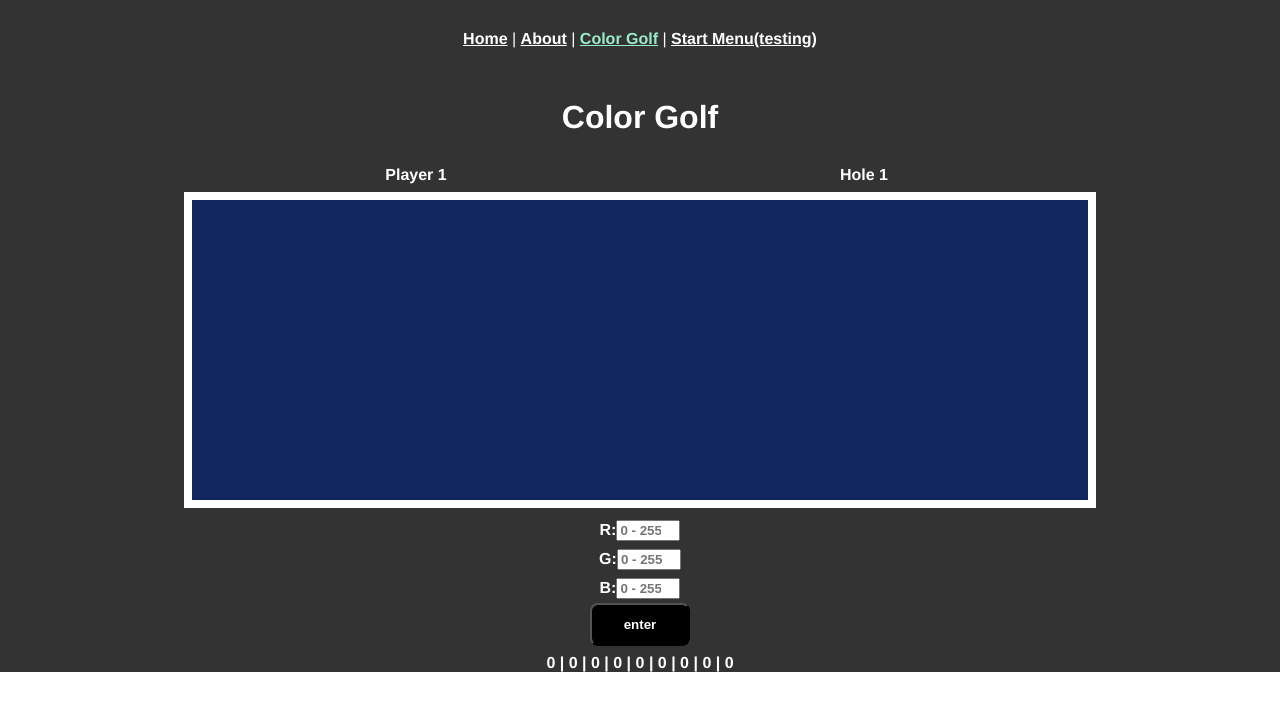
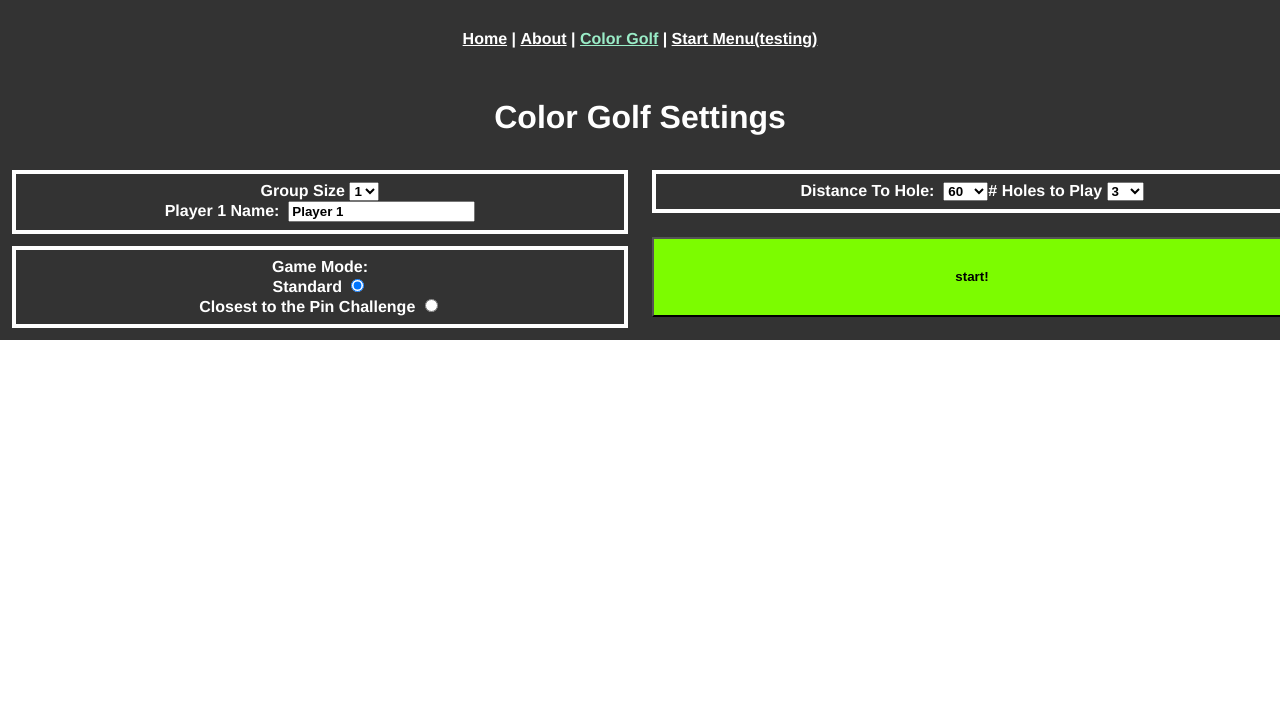
Before and after one commit to z-s-kusz/short-attention-span-js, a Vue app: page /color-golf in a window 1280 px wide. Shown: the top 710 px of the page. Built offline with nearby package versions, Linux system fonts and the light colour scheme.

Commit message:
WIP - Moving color golf into components with a shared view.

```diff
--- a/src/views/ColorGolf.vue
+++ b/src/components/ColorGolf.vue
@@ -44,6 +44,15 @@
 <script>
 export default {
   name: 'ColorGolf',
+
+  props: {
+    distance: Number,
+    gameMode: String,
+    numberOfHoles: Number,
+    playerCount: Number,
+    playerNames: Array,
+  },
+
   data() {
     return {
       red: '',
@@ -62,10 +71,10 @@ export default {
       holeNumber: 1,
       scoreCard: [],
       shotCount: 0,
-      numberOfHoles: 9,
       scoreThreshold: 60, // number player must match to complete the hole
     };
   },
+
   computed: {
     courseClass() {
       return {
@@ -176,6 +185,7 @@ export default {
       return `rgb(${color.r}, ${color.g}, ${color.b})`;
     },
   },
+
 };
 </script>
 <style scoped>
--- a/src/views/ColorGolfMenu.vue
+++ b/src/components/ColorGolfMenu.vue
@@ -45,7 +45,7 @@
             </select>
           </label>
         </form>
-        <button id="start" class="vertical-space-child">start!</button>
+        <button id="start" class="vertical-space-child" v-on:click="startClick">start!</button>
       </div>
     </main>
   </div>
@@ -71,6 +71,18 @@ export default {
         'Player 1', 'Player 2', 'Player 3', 'Player 4',
       ],
     };
+  },
+  methods: {
+    startClick() {
+      const data = {
+        distance: this.distance,
+        gameMode: this.gameMode,
+        numberOfHoles: this.numberOfHoles,
+        playerCount: this.playerCount,
+        playerNames: this.playerNames,
+      };
+      this.$emit('start-click', data);
+    },
   },
   watch: {
     gameMode(value) { // using watch instead of computed to assign distance easier
--- a/src/router/index.ts
+++ b/src/router/index.ts
@@ -22,16 +22,9 @@ const routes = [
   },
   {
     path: '/color-golf',
-    name: 'ColorGolf',
+    name: 'ColorGolfVue',
     component: () => {
-      return import('../views/ColorGolf.vue');
-    },
-  },
-  {
-    path: '/menu',
-    name: 'ColorGolfMenu',
-    component: () => {
-      return import('../views/ColorGolfMenu.vue');
+      return import('../views/ColorGolfView.vue');
     },
   },
 ];
--- /dev/null
+++ b/src/views/ColorGolfView.vue
@@ -0,0 +1,47 @@
+<template>
+  <div>
+      <ColorGolfMenu v-show="gameState === 'menu'"
+        v-on:start-click="startClick"/>
+      <ColorGolf v-show="gameState === 'playing'"
+        v-bind="menuData"/>
+      <!-- TODO: add game complete state component with stats and reset/continue button -->
+      <h1 v-show="gameState === 'completed'">Thanks for playing! Refresh page to play again.</h1>
+  </div>
+</template>
+
+<script>
+import ColorGolf from '@/components/ColorGolf.vue';
+import ColorGolfMenu from '@/components/ColorGolfMenu.vue';
+
+export default {
+  name: 'ColorGolfView',
+  components: {
+    ColorGolf,
+    ColorGolfMenu,
+  },
+  data() {
+    return {
+      gameState: 'menu', // menu, playing, completed
+      menuData: {
+        distance: 30,
+        gameMode: 'standard',
+        numberOfHoles: 9,
+        playerCount: 1,
+        playerNames: [
+          'Player 1', 'Player 2', 'Player 3', 'Player 4',
+        ],
+      },
+    };
+  },
+  methods: {
+    gameCompleted() {
+      this.gameState = 'completed';
+    },
+    startClick(data) {
+      console.log('data in parent!!!', data);
+      this.menuData = data;
+      this.gameState = 'playing';
+    },
+  },
+};
+</script>
```
